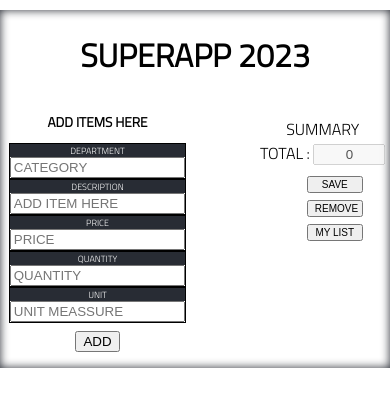
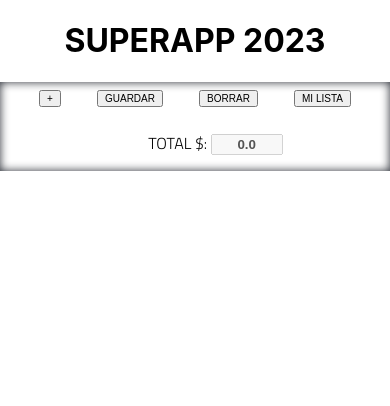
Before and after one commit to StarkNeo/superapp2023, a React (Create React App) app: page / in a window 390 px wide. Shown: the top 406 px of the page. Built offline with nearby package versions, Linux system fonts and the light colour scheme.

Commit message:
responsive menu y ajustes mobile

```diff
--- a/src/App.css
+++ b/src/App.css
@@ -12,10 +12,25 @@ font-family: 'Teko', sans-serif;
 font-family: 'Abril Fatface', cursive;
 
 */
+#navigation{
+  display: flex;
+  width: 80%;
+  margin:0.5rem auto;
+  justify-content: space-between;
 
+}
+#navigation input{
+  width: auto;
+  font-size: 10px;
+}
+
+.money{
+  font-size: 0.8rem;
+}
 #headApp {
-  display: grid;
-  grid-template-columns: 1fr 1fr;
+  display: flex;
+  flex-direction: column;
+  /*grid-template-columns: 1fr 1fr;
   grid-template-rows: 1f 1fr 1fr;
   /*max-width: 49rem;
   max-height: 49rem;*/
@@ -31,9 +46,7 @@ font-family: 'Abril Fatface', cursive;
 }
 
 .app-title {
-  grid-column-start: 1;
-  grid-column-end: 3;
-  justify-self: center;
+  text-align: center;
 }
 
 #body {
@@ -76,6 +89,7 @@ input[type="submit"] {
 #summTotal {
   text-align: center;
   width: 4rem;
+  font-weight: bold;
 }
 
 
@@ -201,9 +215,6 @@ input[type="checkbox"] {
 
 
 
-
-
-
 td {
   display: flex;
   justify-content: center;
@@ -285,7 +296,7 @@ th {
 }
 .item-line td:nth-child(5){
   width: 5%;
-
+  justify-content: flex-start;
 }
 
 @media only screen and (max-width:585px){
@@ -314,6 +325,10 @@ th {
 output{
   font-size: 10px;
 }
+
+.head-names{
+  font-size: 7px;
+}
 }
 
 @media only screen and (max-width:470px) {
@@ -325,7 +340,11 @@ output{
  }
  .head-names th:nth-child(1){
   background-color:blue;
-  width: 12%;
+  width: 16%;
+}
+.head-names th:nth-child(2){
+  background-color:blue;
+  width: 50%;
 }
 .head-names th:nth-child(3){
   background-color:blue;
@@ -361,6 +380,24 @@ output{
   margin-left: 1.2rem;
 
 }
+.item-line td:nth-child(3){
+  width: 5%;
+  justify-content: flex-start;
+  margin-left: 1.2rem;
+
+}
+.item-line td:nth-child(4){
+  width: 5%;
+  justify-content: flex-start;
+  margin-left: 1.2rem;
+
+}
+.item-line td:nth-child(5){
+  width: 5%;
+  justify-content: flex-start;
+  margin-left: 1.2rem;
+
+}
 
 form {
   width: 90%;
@@ -377,3 +414,23 @@ form {
 
 
 }
+
+@media only screen and (max-width:431px){
+  .item-line td:nth-child(2){
+    width: 45%;
+    justify-content: flex-start;
+    margin-left: 0.5rem;
+
+  }
+}
+@media only screen and (max-width:335px){
+  .item-line td:nth-child(2){
+    width: 35%;
+    justify-content: flex-start;
+    margin-left: 0.4rem;
+
+  }
+  .head-names{
+    font-size: 6px;
+  }
+}
--- a/src/App.js
+++ b/src/App.js
@@ -2,10 +2,12 @@ import logo from './logo.svg';
 import './App.css';
 import { Category } from './components/Category';
 import { AdminItems } from './components/AdmonItems';
+
 function App() {
 
   return (
     <>
+
     <AdminItems />
 
     </>
--- a/src/components/AdmonItems.js
+++ b/src/components/AdmonItems.js
@@ -3,6 +3,7 @@ import { useState, useEffect } from "react";
 import { Item } from "./AddItems";
 import { Category } from "./Category";
 import { Summarize } from "./Summary";
+import { Navigation } from "./Navigation";
 
 export function AdminItems() {
     const [items, setItems] = useState([]);
@@ -57,11 +58,12 @@ export function AdminItems() {
 
     return (
         <>
+            <h1 className="app-title">SUPERAPP 2023</h1>
 
             <div id="headApp">
-                <h1 className="app-title">SUPERAPP 2023</h1>
-                <Item addItem={addItem} />
-                <Summarize values={items} save={saveList} delete={deleteList} load={loadList}/>
+                <Navigation addItem={addItem} save={saveList} delete={deleteList} load={loadList}  />
+                {/*<Item addItem={addItem} />*/}
+                <Summarize values={items} />
 
             </div>
             <div id="body">
--- a/src/components/Category.js
+++ b/src/components/Category.js
@@ -40,12 +40,12 @@ export function Category(props) {
                         <thead>
                             <tr className="head-category">
                                 <th colSpan={3}><h2 key={index}>{cat}</h2></th>
-                                <th colSpan={2} className="money">${getItemsByCategory(cat)}</th>
+                                <th colSpan={2} className="money">${getItemsByCategory(cat).toFixed(1)}</th>
                             </tr>
                             <tr className="head-names">
                                 <th>Actions</th>
                                 <th>Nombre</th>
-                                <th> Precio</th>
+                                <th>Precio</th>
                                 <th>Cantidad</th>
                                 <th>subtotal</th>
                             </tr>
--- /dev/null
+++ b/src/components/Navigation.js
@@ -0,0 +1,27 @@
+import React from "react";
+import { useState, useEffect } from "react";
+import { Item } from "./AddItems";
+
+export function Navigation(props) {
+    const [display, setDisplay] = useState(false);
+
+    const handleClick = () => {
+            setDisplay(!display);
+
+    }
+    console.log(display);
+    return (
+        <>
+        <div id="navigation">
+            <input type="button" value="+" onClick={handleClick} />
+            <input type="button" value="Guardar" onClick={props.save} />
+            <input type="button" value="Borrar" onClick={props.delete} />
+            <input type="button" value="Mi lista" onClick={props.load} />
+
+        </div>
+        {display?<Item addItem={props.addItem} />:""}
+        </>
+
+
+    )
+}
--- a/src/components/Product.js
+++ b/src/components/Product.js
@@ -62,7 +62,7 @@ export function Product(props) {
             <td className="td-qty"><input  type="number" name="quantity" id={props.id} value={quantity} onInput={handleChange} placeholder="quantity" /></td>
 
 
-            <td><output>{price * quantity}</output></td>
+            <td><output>{(price * quantity).toFixed(1)}</output></td>
 
 
         </tr>
--- a/src/components/Summary.js
+++ b/src/components/Summary.js
@@ -18,21 +18,11 @@ export function Summarize(props) {
     }, [props.values])
 
     return (
-        <>
-            <figure id="summarize">
-                <figcaption>SUMMARY</figcaption>
+        <figure id="summarize">
+            <label>TOTAL $: </label>
+            <input id="summTotal" value={total.toFixed(1)} disabled />
 
-                <label>TOTAL : </label>
-                <input id="summTotal" value={total} disabled />
-                <fieldset>
-                    <h5>List Actions</h5>
-                    <input type="button" value="Save" onClick={props.save} />
-                    <input type="button" value="Remove" onClick={props.delete} />
-                    <input type="button" value="My list" onClick={props.load} />
-                </fieldset>
-            </figure>
+        </figure>
 
-
-        </>
     )
 }
```
